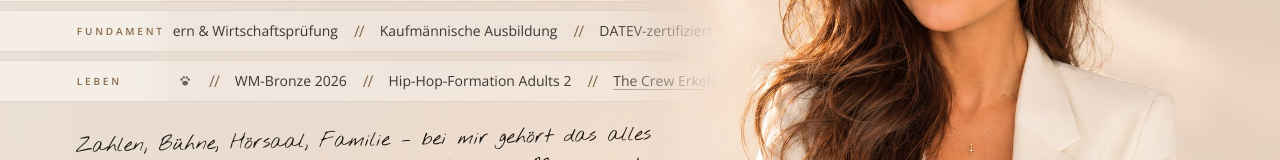
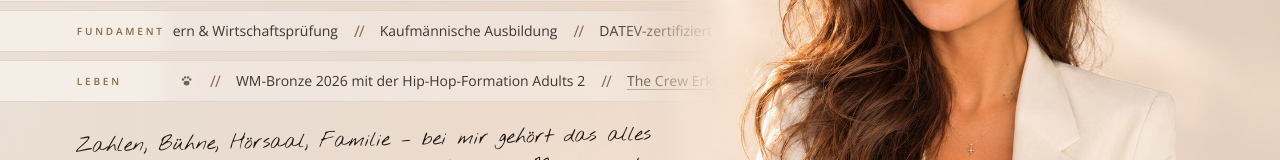
Before and after one commit to OliB86/olga-bertram.de, a plain HTML site: page index.html in a window 1280 px wide. Shown: the part 305-465 px from the top of the page. Drawn offline with Linux system fonts and the light colour scheme.

Commit message:
WM-Bronze und Formation als ein Eintrag
Co-Authored-By: Claude Opus 5.5 <noreply@anthropic.com>
Claude-Session: https://claude.ai/code/session_01WKPYhJQEWv1tiT9hxS6AMC

```diff
--- a/index.html
+++ b/index.html
@@ -29,7 +29,7 @@
       <div tabindex="0" class="band b1"><b class="lbl">Heute</b><div class="track"><div class="run"><span>Gründerin make it done GmbH</span><i>//</i><span>FYA GmbH</span><i>//</i><span>Externe CFO</span><i>//</i><span>Dozentin für Rechnungswesen &amp; Steuerrecht seit 2010</span><i>//</i></div><div class="run" aria-hidden="true"><span>Gründerin make it done GmbH</span><i>//</i><span>FYA GmbH</span><i>//</i><span>Externe CFO</span><i>//</i><span>Dozentin für Rechnungswesen &amp; Steuerrecht seit 2010</span><i>//</i></div></div></div>
       <div tabindex="0" class="band b2"><b class="lbl">Stationen</b><div class="track"><div class="run"><span>Steuerberatung</span><i>//</i><span>Wirtschaftsprüfung</span><i>//</i><span>Wissenschaftliche Mitarbeiterin Hochschule</span><i>//</i><span>Coaching</span><i>//</i><span>Startup-Beratung</span><i>//</i><span>Investments</span><i>//</i></div><div class="run" aria-hidden="true"><span>Steuerberatung</span><i>//</i><span>Wirtschaftsprüfung</span><i>//</i><span>Wissenschaftliche Mitarbeiterin Hochschule</span><i>//</i><span>Coaching</span><i>//</i><span>Startup-Beratung</span><i>//</i><span>Investments</span><i>//</i></div></div></div>
       <div tabindex="0" class="band b3"><b class="lbl">Fundament</b><div class="track"><div class="run"><span>Studium Steuern &amp; Wirtschaftsprüfung</span><i>//</i><span>Kaufmännische Ausbildung</span><i>//</i><span>DATEV-zertifiziert</span><i>//</i><span>Zertifizierte Ernährungsberaterin</span><i>//</i><span>Zertifizierter Mentalcoach</span><i>//</i><span>Zertifizierte Entspannungstrainerin</span><i>//</i></div><div class="run" aria-hidden="true"><span>Studium Steuern &amp; Wirtschaftsprüfung</span><i>//</i><span>Kaufmännische Ausbildung</span><i>//</i><span>DATEV-zertifiziert</span><i>//</i><span>Zertifizierte Ernährungsberaterin</span><i>//</i><span>Zertifizierter Mentalcoach</span><i>//</i><span>Zertifizierte Entspannungstrainerin</span><i>//</i></div></div></div>
-      <div tabindex="0" class="band b4"><b class="lbl">Leben</b><div class="track"><div class="run"><span>WM-Bronze 2026</span><i>//</i><span>Hip-Hop-Formation Adults 2</span><i>//</i><span><a href="https://www.thecrew-erkelenz.de/" target="_blank" rel="noopener">The Crew Erkelenz</a></span><i>//</i><span>Zweifach-Mama + <svg class="paw" viewBox="0 0 24 24" aria-label="Hund" role="img"><ellipse cx="12" cy="16" rx="4.6" ry="3.8"/><circle cx="6.2" cy="10.4" r="1.9"/><circle cx="9.6" cy="7" r="1.9"/><circle cx="14.4" cy="7" r="1.9"/><circle cx="17.8" cy="10.4" r="1.9"/></svg></span><i>//</i></div><div class="run" aria-hidden="true"><span>WM-Bronze 2026</span><i>//</i><span>Hip-Hop-Formation Adults 2</span><i>//</i><span><a href="https://www.thecrew-erkelenz.de/" target="_blank" rel="noopener">The Crew Erkelenz</a></span><i>//</i><span>Zweifach-Mama + <svg class="paw" viewBox="0 0 24 24" aria-label="Hund" role="img"><ellipse cx="12" cy="16" rx="4.6" ry="3.8"/><circle cx="6.2" cy="10.4" r="1.9"/><circle cx="9.6" cy="7" r="1.9"/><circle cx="14.4" cy="7" r="1.9"/><circle cx="17.8" cy="10.4" r="1.9"/></svg></span><i>//</i></div></div></div>
+      <div tabindex="0" class="band b4"><b class="lbl">Leben</b><div class="track"><div class="run"><span>WM-Bronze 2026 mit der Hip-Hop-Formation Adults 2</span><i>//</i><span><a href="https://www.thecrew-erkelenz.de/" target="_blank" rel="noopener">The Crew Erkelenz</a></span><i>//</i><span>Zweifach-Mama + <svg class="paw" viewBox="0 0 24 24" aria-label="Hund" role="img"><ellipse cx="12" cy="16" rx="4.6" ry="3.8"/><circle cx="6.2" cy="10.4" r="1.9"/><circle cx="9.6" cy="7" r="1.9"/><circle cx="14.4" cy="7" r="1.9"/><circle cx="17.8" cy="10.4" r="1.9"/></svg></span><i>//</i></div><div class="run" aria-hidden="true"><span>WM-Bronze 2026 mit der Hip-Hop-Formation Adults 2</span><i>//</i><span><a href="https://www.thecrew-erkelenz.de/" target="_blank" rel="noopener">The Crew Erkelenz</a></span><i>//</i><span>Zweifach-Mama + <svg class="paw" viewBox="0 0 24 24" aria-label="Hund" role="img"><ellipse cx="12" cy="16" rx="4.6" ry="3.8"/><circle cx="6.2" cy="10.4" r="1.9"/><circle cx="9.6" cy="7" r="1.9"/><circle cx="14.4" cy="7" r="1.9"/><circle cx="17.8" cy="10.4" r="1.9"/></svg></span><i>//</i></div></div></div>
     </div>
     <p class="bio">Zahlen, Bühne, Hörsaal, Familie – bei mir gehört das alles zusammen. Unternehmerin, Dozentin, Tänzerin, Mama und (heimliche) Biohackerin. Ich glaube nicht an Schubladen, sondern an Mut. Bei Oliwood zeige ich, wie das in ein Leben passt – ehrlich und ohne Filter.<span class="sig">Oli</span></p>
     <nav class="links" aria-label="Profile">
```
